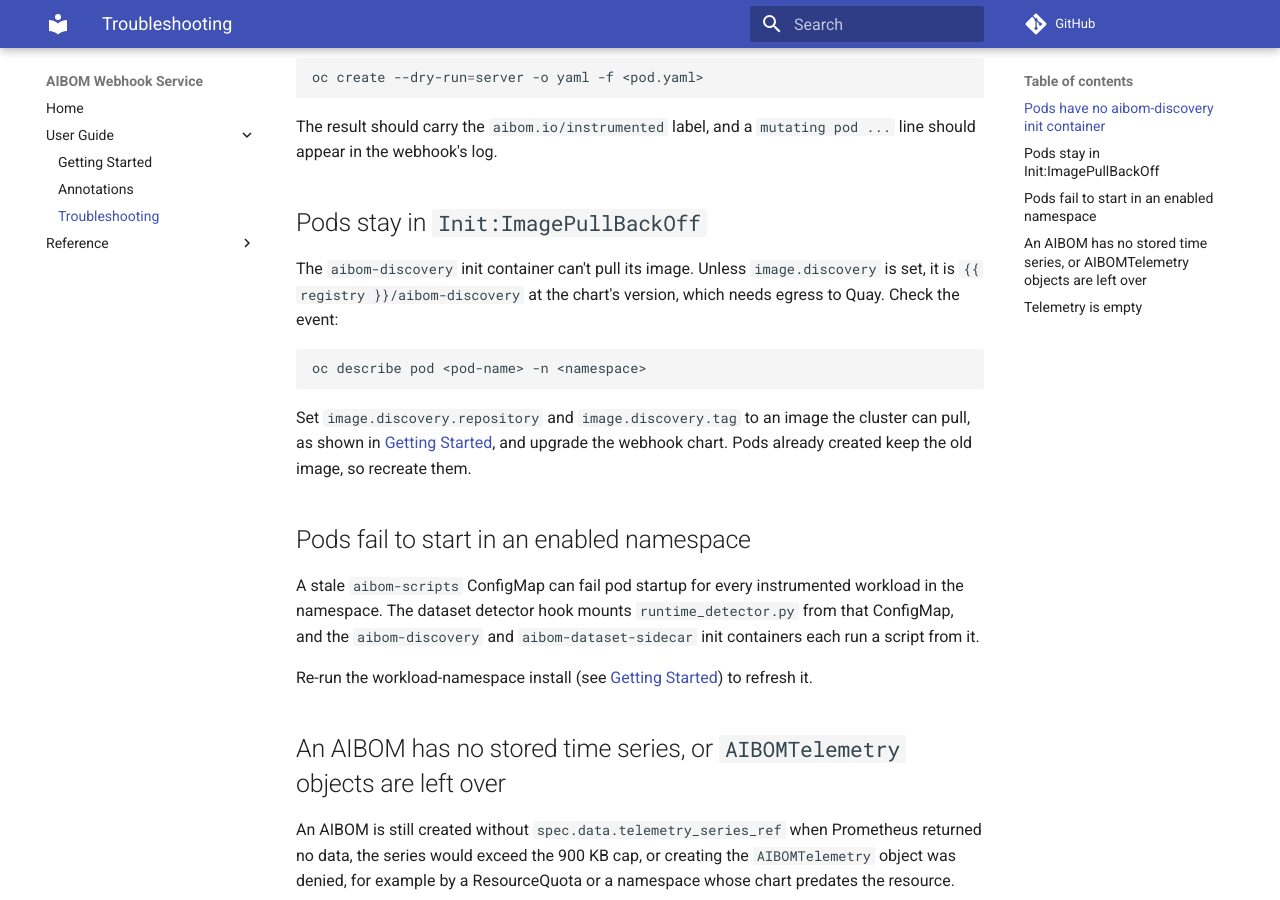
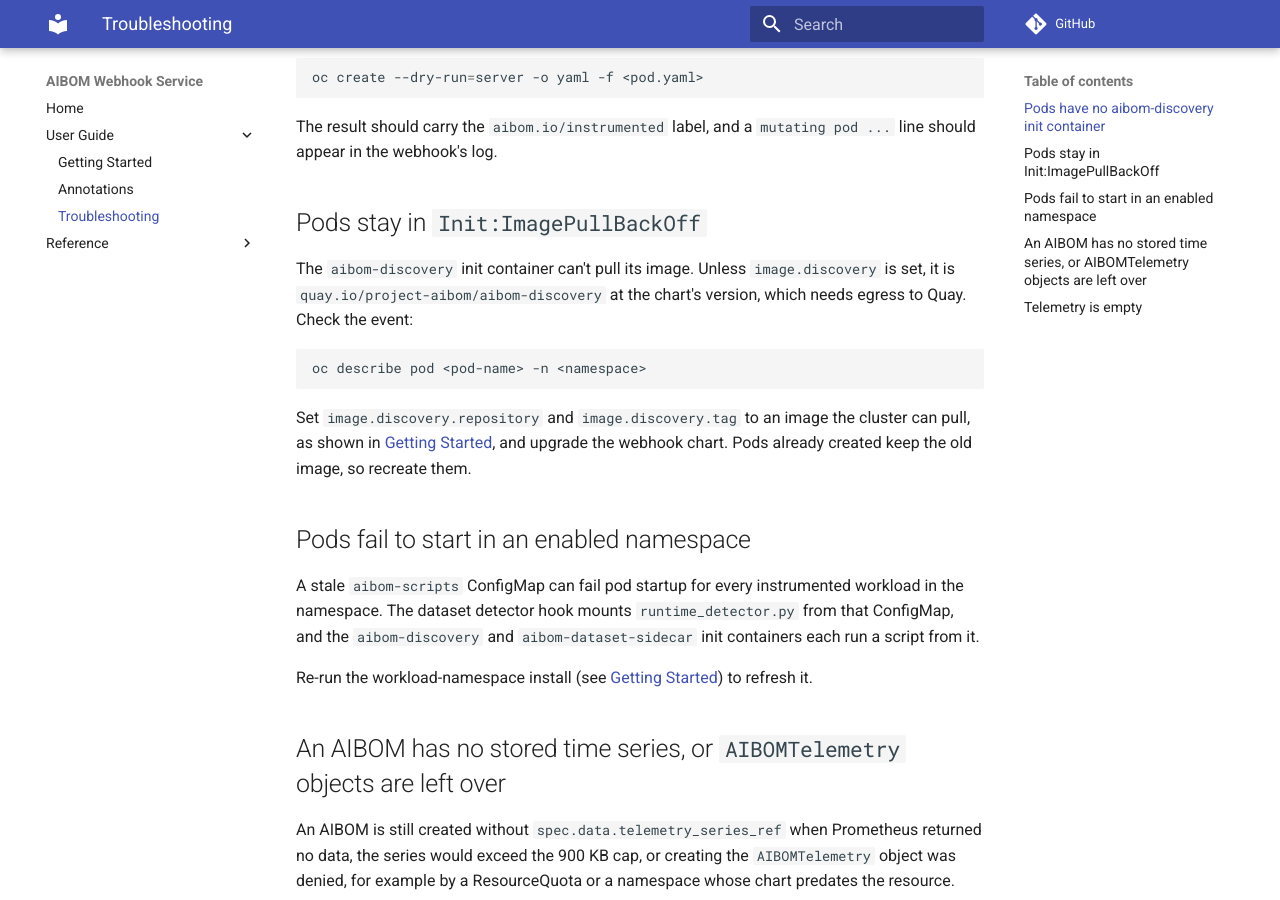
Before and after one commit to gavinsan33/aibom-webhook-service, an MkDocs documentation site: the page built from docs/user-guide/troubleshooting.md, in a window 1280 px wide and 900 px high, scrolled down 400 px. Built offline with MkDocs 1.6.1 and Material for MkDocs 9.7.7, drawn with Linux system fonts in a browser that asks for light colours; comment, search, counter and statistics services are not loaded.

````diff
--- a/docs/user-guide/troubleshooting.md
+++ b/docs/user-guide/troubleshooting.md
@@ -16,7 +16,7 @@
 
 ## Pods stay in `Init:ImagePullBackOff`
 
-The `aibom-discovery` init container can't pull its image. Unless `image.discovery` is set, it is `{{ registry }}/aibom-discovery` at the chart's version, which needs egress to Quay. Check the event:
+The `aibom-discovery` init container can't pull its image. Unless `image.discovery` is set, it is `quay.io/project-aibom/aibom-discovery` at the chart's version, which needs egress to Quay. Check the event:
 
 ```bash
 oc describe pod <pod-name> -n <namespace>
````
Also changed, not shown: docs/user-guide/getting-started.md (+1 -1 lines), 1 other file.
